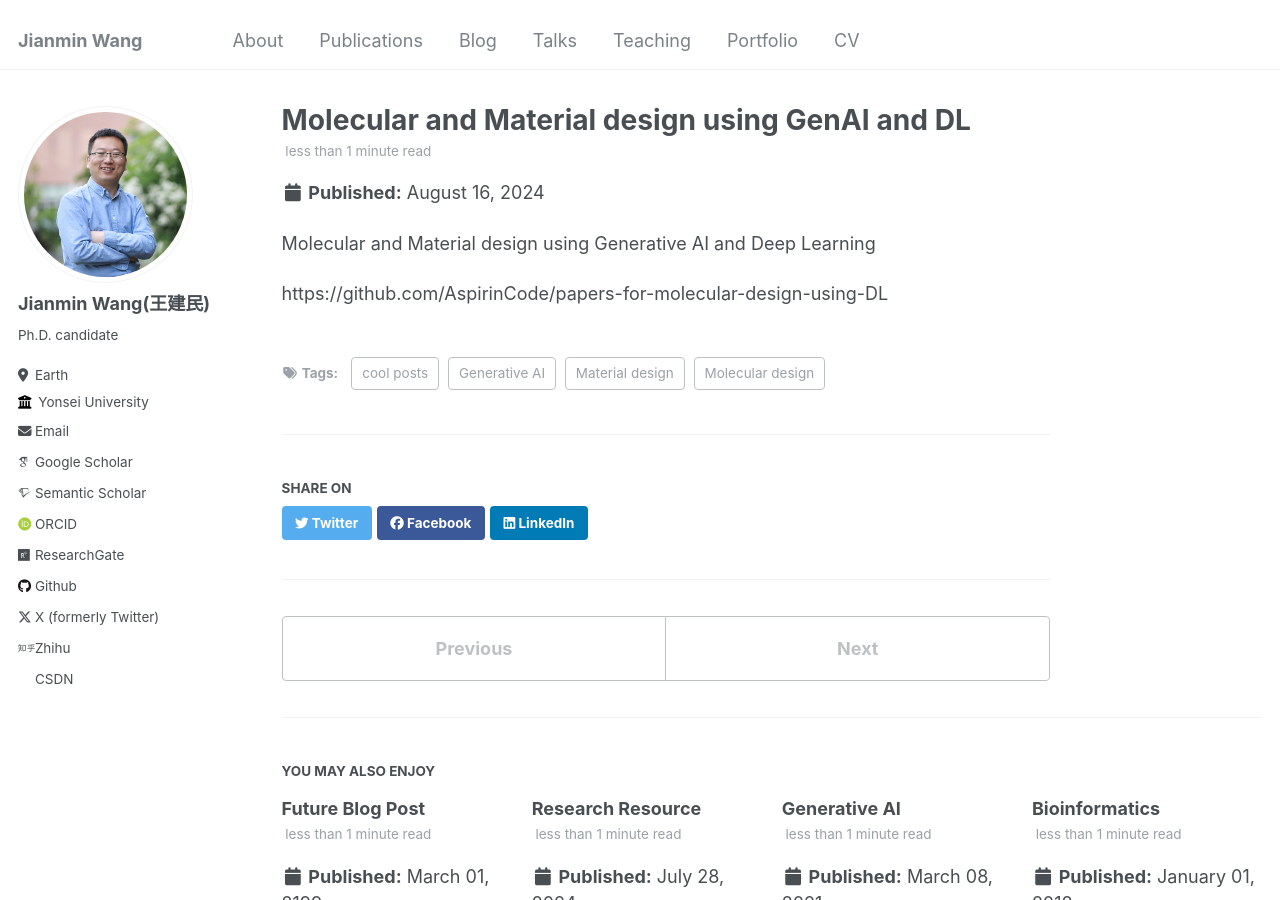
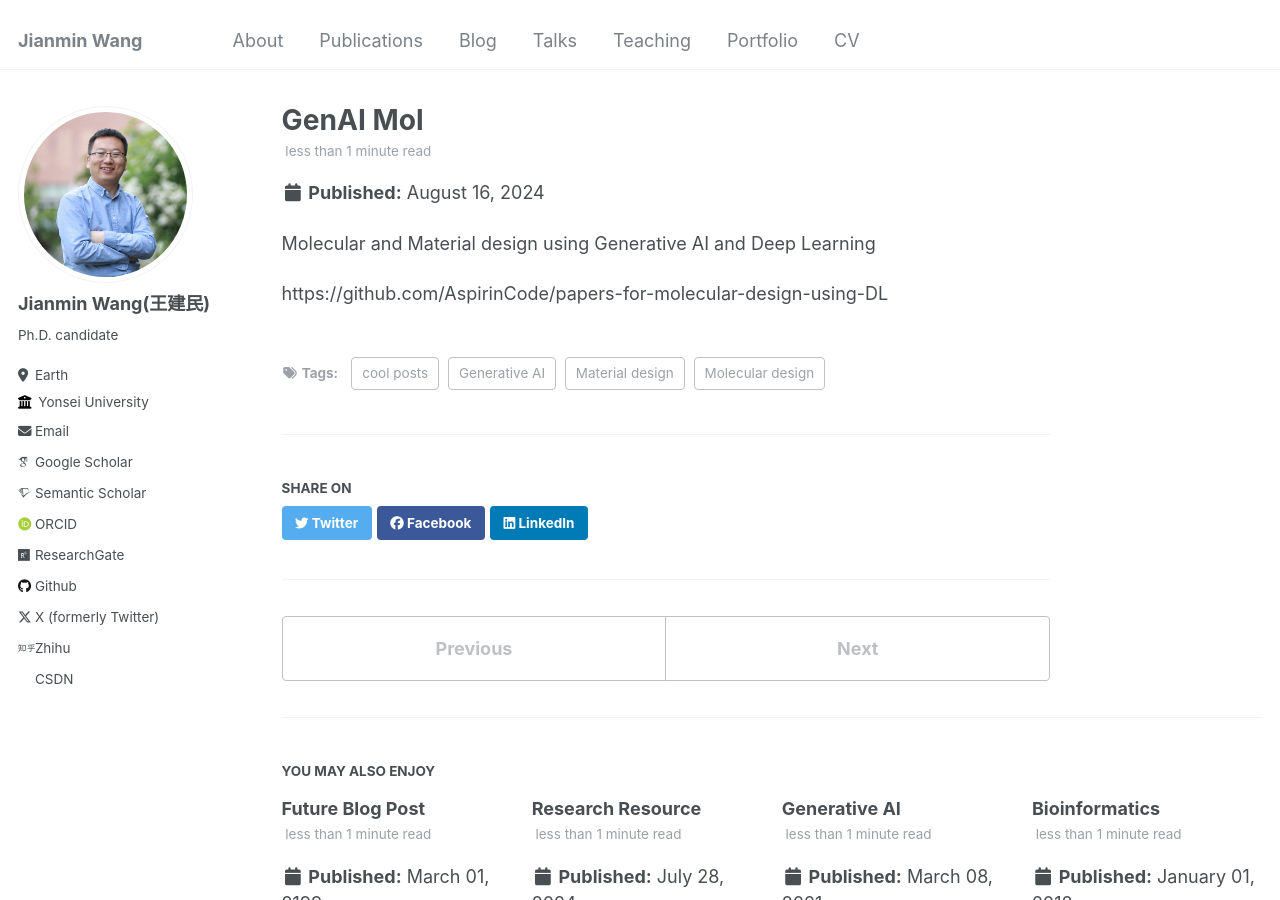
Before and after one commit to Jianmin2drugai/Jianmin2drugai.github.io, a Jekyll site: the page built from _posts/2024-08-16-generativeai-mol-note-post.md, in a window 1280 px wide and 900 px high. Built offline with Jekyll 4.4.1, drawn with Linux system fonts in a browser that asks for light colours; some web fonts are replaced.

Commit message:
Update 2024-08-16-generativeai-mol-note-post.md

```diff
--- a/_posts/2024-08-16-generativeai-mol-note-post.md
+++ b/_posts/2024-08-16-generativeai-mol-note-post.md
@@ -1,5 +1,5 @@
 ---
-title: 'Molecular and Material design using GenAI and DL'
+title: 'GenAI Mol'
 date: 2024-08-16
 permalink: /posts/2024/08/blog-post-2/
 tags:
```
